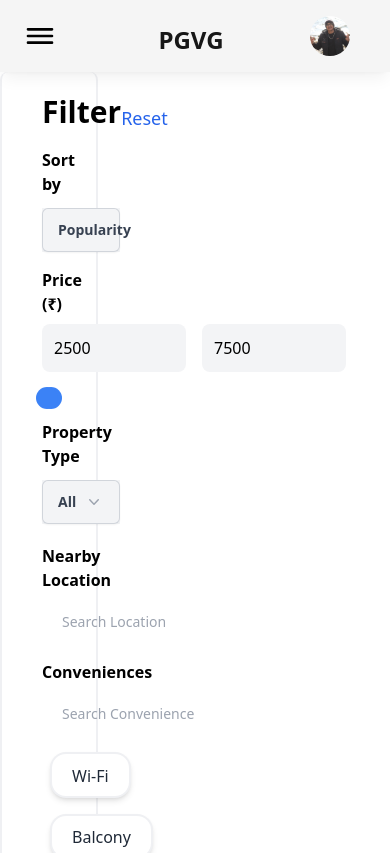
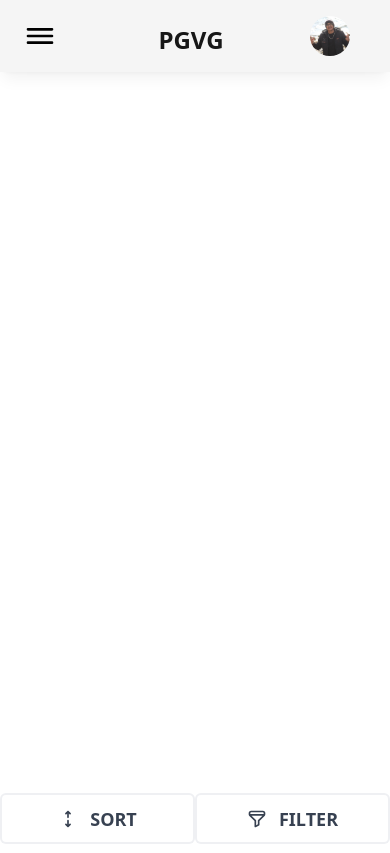
Before and after one commit to vanshugalhotra3332/PGVG, a Next.js app: page /explore in a window 390 px wide. Shown: the top 853 px of the page. Built offline with nearby package versions, Linux system fonts and the light colour scheme.

Commit message:
style(explore): made sidebar responsive

```diff
--- a/components/Footer.js
+++ b/components/Footer.js
@@ -2,7 +2,7 @@ import React from "react";
 
 const Footer = () => {
   return (
-    <footer className="text-gray-600 body-font border-t-2 border-gray-200 border-opacity-60 mt-20">
+    <footer className="text-gray-600 body-font border-t-2 border-gray-200 border-opacity-60">
       <div className="container lg:px-52 md:px-30 px-10 pb-24 pt-10 mx-auto flex md:items-center lg:items-start md:flex-row md:flex-nowrap flex-wrap flex-col">
         <div className="w-64 flex-shrink-0 md:mx-0 mx-auto text-center md:text-left">
           <a className="flex title-font font-medium items-center md:justify-start justify-center text-gray-900">
--- a/components/RangeSlider.js
+++ b/components/RangeSlider.js
@@ -46,14 +46,14 @@ const RangeSlider = ({
   return (
     <div>
       {/* price input */}
-      <div className="price-input mt-2 flex justify-between items-center space-x-4">
+      <div className="price-input mt-2 flex justify-between items-center space-x-4 w-[inherit]">
         <input
           type="number"
           value={min}
           onChange={(e) => {
             setMin(e.target.value);
           }}
-          className="outline-none bg-gray-100 py-3 px-3 rounded-lg w-36"
+          className="outline-none bg-gray-100 py-3 px-3 rounded-lg w-1/2"
           placeholder="From"
         />
         <input
@@ -62,7 +62,7 @@ const RangeSlider = ({
           onChange={(e) => {
             setMax(e.target.value);
           }}
-          className="outline-none bg-gray-100 py-3 px-3 rounded-lg w-36"
+          className="outline-none bg-gray-100 py-3 px-3 rounded-lg w-1/2"
           placeholder="To"
         />
       </div>
--- a/pages/_app.js
+++ b/pages/_app.js
@@ -7,7 +7,7 @@ export default function App({ Component, pageProps }) {
     <>
       <Navbar />
       <Component {...pageProps} />
-      <Footer/>
+      <Footer />
     </>
   );
 }
--- a/pages/explore.js
+++ b/pages/explore.js
@@ -13,6 +13,7 @@ import {
   UilCloudMoon,
   UilBed,
   UilFilter,
+  UilArrowsVAlt,
 } from "@iconscout/react-unicons";
 
 const Explore = () => {
@@ -22,6 +23,9 @@ const Explore = () => {
   const [location, setLocation] = useState("");
   const [convenienceSearch, setConvenienceSearch] = useState("");
   const [sortby, setSortby] = useState("Popularity");
+
+  const [toggleFilterMenu, setToggleFilterMenu] = useState(false);
+
   const properties = ["All", "PG", "Flat"];
   const sortByOptions = [
     "Popularity",
@@ -42,19 +46,15 @@ const Explore = () => {
   };
 
   const badgeClick = (event) => {
-    console.log(event.target.classList);
-    if (event.target.classList.contains("badge-select")) {
-      event.target.classList.remove("badge-select");
-    } else {
-      event.target.classList.add("badge-select");
-    }
+    event.target.classList.toggle("badge-select");
   };
 
   return (
     <>
       <div
-        className="sidebar w-[25vw] border-2
-     border-gray-200 border-opacity-60 rounded-lg border-t-0"
+        className={`${
+          toggleFilterMenu ? "translate-x-0" : "-translate-x-full"
+        } lg:translate-x-0 sidebar w-full lg:w-[25vw] border-2 border-gray-200 border-opacity-60 rounded-lg border-t-0 transition-all transform duration-300 ease-in-out`}
       >
         <div className="sidebar-elements px-10 py-5">
           {/* filter & reset */}
@@ -72,7 +72,7 @@ const Explore = () => {
           <div className="sort mt-4">
             <h2 className="filter-heading">Sort by</h2>
             {/* dropdown */}
-            <div className="relative inline-block text-left bg-gray-100 w-[20vw] filter-element">
+            <div className="relative inline-block text-left bg-gray-100 w-full filter-element">
               <div>
                 <button
                   type="button"
@@ -149,7 +149,7 @@ const Explore = () => {
             <div className="property-type">
               <h2 className="filter-heading">Property Type </h2>
               {/* dropdown */}
-              <div className="relative inline-block text-left bg-gray-100 w-[20vw] filter-element">
+              <div className="relative inline-block text-left bg-gray-100 w-full filter-element">
                 <div>
                   <button
                     type="button"
@@ -210,7 +210,7 @@ const Explore = () => {
             <div className="location-filter mt-4">
               <h2 className="filter-heading">Nearby Location</h2>
               <div className="flex items-center md:border-2 rounded-full py-2  md:shadow-sm filter-element">
-                <UilMapMarker className="hidden md:inline-flex text-blue-700 rounded-full cursor-pointer mx-2 transition-all duration-200 ease-out hover:-translate-y-[.5px]" />
+                <UilMapMarker className="inline-flex text-blue-700 rounded-full cursor-pointer mx-2 transition-all duration-200 ease-out hover:-translate-y-[.5px]" />
                 <input
                   value={location}
                   onChange={(e) => {
@@ -228,7 +228,7 @@ const Explore = () => {
               <h2 className="filter-heading">Conveniences</h2>
               {/* search bar */}
               <div className="flex items-center md:border-2 rounded-full py-2  md:shadow-sm filter-element">
-                <UilCheckCircle className="hidden md:inline-flex text-blue-700 rounded-full cursor-pointer mx-2 transition-all duration-200 ease-out hover:-translate-y-[.5px]" />
+                <UilCheckCircle className="inline-flex text-blue-700 rounded-full cursor-pointer mx-2 transition-all duration-200 ease-out hover:-translate-y-[.5px]" />
                 <input
                   value={convenienceSearch}
                   onChange={(e) => {
@@ -301,6 +301,7 @@ const Explore = () => {
               </div>
             </div>
           </div>
+
           {/* apply button */}
           <div className="p-2 w-full mt-6">
             <button className="font-semibold bg-gray-700 w-full py-3 rounded-xl text-gray-100 transition-all duration-150 ease-out hover:bg-gray-800 active:bg-gray-800 hover:shadow-sm active:shadow-sm">
@@ -309,6 +310,28 @@ const Explore = () => {
           </div>
         </div>
       </div>
+
+      <div className="lg:hidden mobile-view-tabs w-full">
+        <div className="tabs w-full h-[6vh] fixed bottom-0 flex items-center justify-between">
+          <div className="tab">
+            <UilArrowsVAlt className="w-5 h-5 text-gray-700" />
+            <span className="capitalize text-lg text-gray-700 font-semibold ml-3">
+              SORT
+            </span>
+          </div>
+          <div
+            className="tab"
+            onClick={() => {
+              setToggleFilterMenu(!toggleFilterMenu);
+            }}
+          >
+            <UilFilter className="w-5 h-5 text-gray-700" />
+            <span className="capitalize text-lg text-gray-700 font-semibold ml-3">
+              FILTER
+            </span>
+          </div>
+        </div>
+      </div>
     </>
   );
 };
--- a/styles/globals.css
+++ b/styles/globals.css
@@ -32,17 +32,20 @@ input[type="range"]::-webkit-slider-thumb {
   .convenience-badge {
     @apply cursor-pointer px-3 py-2 inline-block bg-white border-2
      border-gray-200 border-opacity-60 rounded-2xl transition-all duration-200 ease-out shadow-md
-      hover:border-gray-900 hover:scale-[1.02] active:border-gray-900 active:scale-[1.02] m-2;
+      hover:border-gray-900 hover:scale-[1.02] m-2;
   }
   .badge-select {
     @apply border-gray-900 scale-[1.02];
   }
   .convenience-badge-icon {
-    @apply hidden md:inline-flex text-gray-400 rounded-full
+    @apply inline-flex text-gray-400 rounded-full
     cursor-pointer mx-2 transition-all duration-200 ease-out
     hover:-translate-y-[.5px] pointer-events-none;
   }
   .convenience-badge-text {
     @apply text-base text-gray-800 align-middle whitespace-nowrap mx-2 pointer-events-none;
   }
+  .tab {
+    @apply w-1/2 flex justify-center bg-white h-full items-center border-2 rounded-md border-gray-200 border-opacity-60 transition-all duration-200 ease-out active:border-gray-900;
+  }
 }
```
